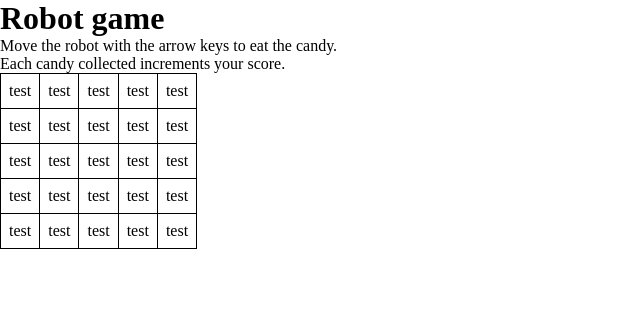
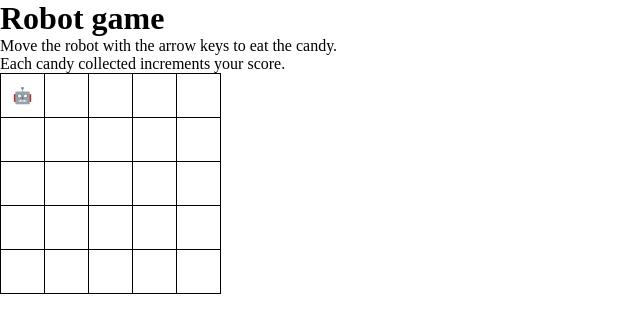
Before and after one commit to couvq/xstate_robot_game, a React (Vite) app: page / in a window 1280 px wide. Shown: the top 332 px of the page, without its empty margins (0-640 px from the left). Built offline with nearby package versions, Linux system fonts and the light colour scheme.

Commit message:
initial state machine and place robot on our board

```diff
--- a/package.json
+++ b/package.json
@@ -10,8 +10,10 @@
     "preview": "vite preview"
   },
   "dependencies": {
+    "@xstate/react": "^6.1.0",
     "react": "^19.2.7",
-    "react-dom": "^19.2.7"
+    "react-dom": "^19.2.7",
+    "xstate": "^5.32.3"
   },
   "devDependencies": {
     "@babel/core": "^7.29.7",
--- a/src/Game.tsx
+++ b/src/Game.tsx
@@ -1,4 +1,5 @@
-import { BOARD_SIZE } from "./machines/gameMachine";
+import { useSelector } from "@xstate/react";
+import { BOARD_SIZE, gameActor } from "./machines/gameMachine";
 
 const robotEmoji = "🤖";
 const candyEmoji = "🍬";
@@ -6,7 +7,13 @@ const candyEmoji = "🍬";
 const board = Array.from({ length: BOARD_SIZE }, () =>
   Array.from({ length: BOARD_SIZE })
 );
+
 const Game = () => {
+  const robotPosition = useSelector(
+    gameActor,
+    (snapshot) => snapshot.context.robotPosition
+  );
+
   return (
     <>
       <div>
@@ -22,7 +29,11 @@ const Game = () => {
           {board.map((row, rowIdx) => (
             <tr>
               {row.map((col, colIdx) => (
-                <td>test</td>
+                <td>
+                  {robotPosition[0] === rowIdx &&
+                    robotPosition[1] === colIdx &&
+                    robotEmoji}
+                </td>
               ))}
             </tr>
           ))}
--- a/src/index.css
+++ b/src/index.css
@@ -10,5 +10,7 @@ table {
 
 td {
   border: 1px solid black;
-  padding: 8px;
+  width: 44px;
+  height: 44px;
+  text-align: center;
 }
--- a/src/machines/gameMachine.ts
+++ b/src/machines/gameMachine.ts
@@ -1 +1,34 @@
+import { createActor, setup } from "xstate";
+
 export const BOARD_SIZE = 5;
+
+type GameContext = {
+  robotPosition: [number, number];
+};
+
+type GameEvent = { type: "move"; direction: "up" | "down" | "left" | "right" };
+
+const gameMachine = setup({
+  types: {
+    context: {} as GameContext,
+    events: {} as GameEvent,
+  },
+}).createMachine({
+  /** @xstate-layout N4IgpgJg5mDOIC5RQIYFswDoAOAbFAngJYB2UAxGgPYBuYA2gAwC6io2VsRALkVSWxAAPRAEYA7AE5MjAGyyALHIBMAVgA0IAoknKZjcQA5RagL7nNJKhDiDUGQRy69+gkQgC0ozdoQLMqgbGZqaa9lh4hKRQjpw8fAJIwogK4j5iAMzi5uZAA */
+  id: "game",
+  initial: "playing",
+  context: {
+    robotPosition: [0, 0],
+  },
+  states: {
+    playing: {
+      on: {
+        move: {},
+      },
+    },
+  },
+});
+
+export const gameActor = createActor(gameMachine);
+
+gameActor.start();
```
Also changed, not shown: 1 other file (tests, documents, lock files or other folders).
